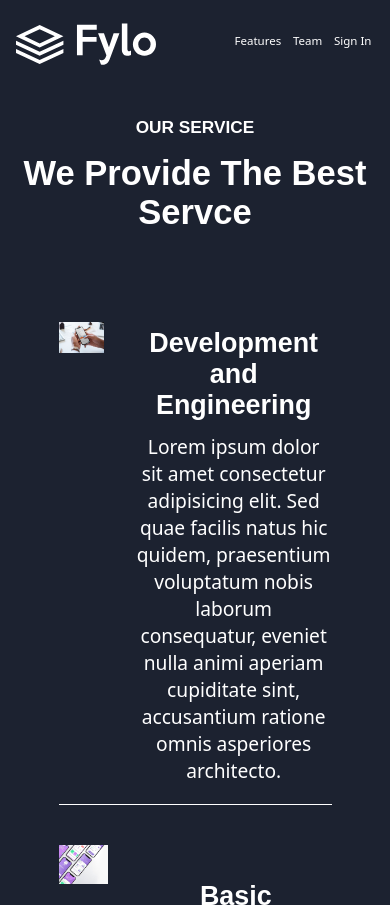
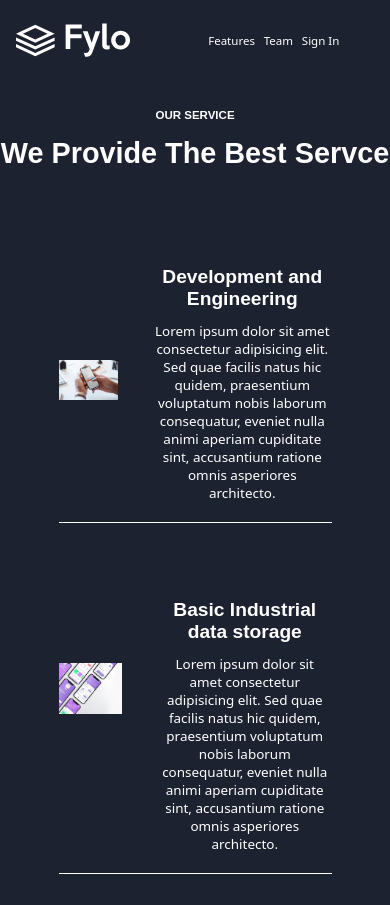
Before and after one commit to watti4/watticodefile1, a plain HTML site: page features.html in a window 390 px wide. Shown: the top 905 px of the page. Drawn offline with Linux system fonts and the light colour scheme.

Commit message:
media query for features pages, change of margin with padding for other parts

```diff
--- a/features.css
+++ b/features.css
@@ -42,3 +42,22 @@
     position: relative;
     bottom: 30px;
 }
+
+@media screen and (max-width: 600px){
+    .maincon h2 {
+        font-size: 0.6em;
+    }
+    .maincon h1{
+        font-size: 1.5em;
+    }
+    .maincon p{
+        font-size: 0.7em;
+    }
+    .first-con h2{
+        font-size: 1em;
+    }
+    .first-con img{
+        position: relative;
+        top: 130px;
+    }
+}
--- a/flyo.css
+++ b/flyo.css
@@ -333,15 +333,15 @@ footer img{
 @media screen and (max-width: 600px){
 
     .logo {
-        margin-right: 9%;
+        margin-right: 3%;
     }
     .logo img{
-        width: 80%;
+        width: 65%;
     }
     .navhead{
         font-size: 0.6em;
         padding: 1%;
-        margin-left: 1%;
+        margin-left: 1px;
     }
     #intropix1{
         width: 90%;
```
Also changed, not shown: index.html (+1 -1 lines), sign_in.css (+12 -0 lines), sign_in.html (+1 -1 lines).
